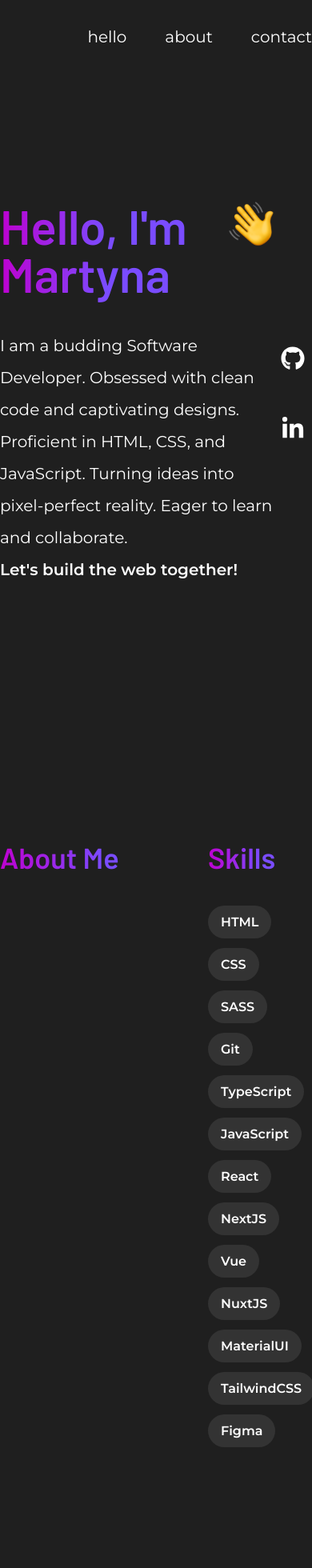
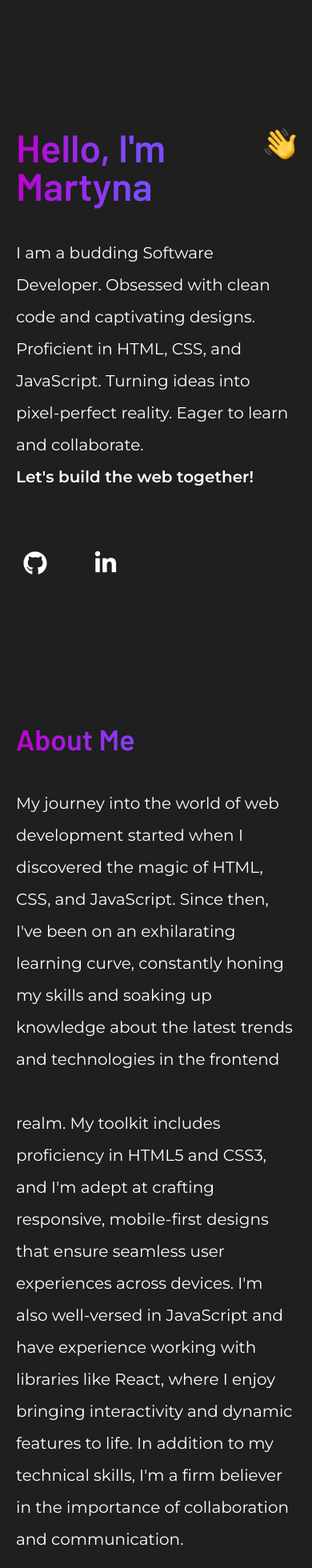
Before and after one commit to sharkanado/portfolio_website, a Next.js app: page / in a window 390 px wide. Shown: the top 1960 px of the page at 80% size. Built offline with nearby package versions, Linux system fonts and the light colour scheme.

Commit message:
feat: responsiveness

```diff
--- a/src/components/Footer.tsx
+++ b/src/components/Footer.tsx
@@ -4,7 +4,9 @@ import {SocialLinksHorizontal} from "./SocialLinks";
 
 const Footer = () => {
   return (
-    <div className={`${montserrat.className} bg-dark-grey py-10`}>
+    <div
+      className={`${montserrat.className} bg-dark-grey py-10 flex justify-center`}
+    >
       <SocialLinksHorizontal size={20} />
     </div>
   );
--- a/src/components/MainWrapper.tsx
+++ b/src/components/MainWrapper.tsx
@@ -3,7 +3,7 @@ import React from "react";
 const MainWrapper = ({children}: {children: React.ReactNode}) => {
   return (
     <div>
-      <div className="container mx-auto">{children}</div>
+      <div className="container mx-auto px-5">{children}</div>
     </div>
   );
 };
--- a/src/components/Navbar.tsx
+++ b/src/components/Navbar.tsx
@@ -29,11 +29,11 @@ const Navbar = () => {
 
   return (
     <div
-      className={`py-8 sticky top-0 left-0 transition-all duration-75 + ${
+      className={`hidden sm:block py-8 sticky top-0 left-0 transition-all duration-75 + ${
         isOnTop ? "" : "bg-dark-grey"
       }`}
     >
-      <nav className="flex gap-12 container mx-auto justify-end">
+      <nav className="flex gap-12 px-5 container mx-auto justify-end">
         {navLinks.map(({name, link}, idx) => (
           <Link
             key={idx}
--- a/src/components/SocialLinks.tsx
+++ b/src/components/SocialLinks.tsx
@@ -42,7 +42,7 @@ const SocialLinksHorizontal = ({size}: {size: number}) => {
     },
   ];
   return (
-    <div className="flex gap-10 justify-center">
+    <div className="flex gap-10">
       {socialLinks.map(({icon, link}, idx) => (
         <a
           key={idx}
--- a/src/pages/index.tsx
+++ b/src/pages/index.tsx
@@ -4,6 +4,7 @@ import {
   MainWrapper,
   Navbar,
   SectionHeader,
+  SocialLinksHorizontal,
   SocialLinksVertical,
 } from "@/src/components";
 import {montserratBold, montserrat, barlowBold} from "@/src/styles/fonts";
@@ -24,19 +25,19 @@ export default function Home() {
 
 const Hero = () => {
   return (
-    <div className="container mx-auto before:flex flex-col mt-40 mb-56">
-      <div className="flex justify-between">
+    <div className="container mx-auto before:flex flex-col pt-40 lg:pb-56 pb-20">
+      <div className="flex flex-col lg:flex-row justify-between mx-5">
         <div>
           <div className="flex gap-5">
             <p
-              className={`${barlowBold.className} text-6xl pb-10 gradientText`}
+              className={`${barlowBold.className} text-5xl sm:text-6xl pb-10 gradientText`}
             >
               Hello, I'm Martyna
             </p>
-            <img src="/waving-hand.png" className="h-14" />
+            <img src="/waving-hand.png" className="sm:h-14 h-10" />
           </div>
           <p
-            className={`${montserrat.className} leading-loose max-w-5xl text-xl`}
+            className={`${montserrat.className} leading-loose max-w-3xl xl:max-w-5xl text-xl`}
           >
             I am a budding Software Developer. Obsessed with clean code and
             captivating designs. Proficient in HTML, CSS, and JavaScript.
@@ -47,7 +48,12 @@ const Hero = () => {
             </span>
           </p>
         </div>
-        <SocialLinksVertical size={30} />
+        <div className="lg:hidden mt-16">
+          <SocialLinksHorizontal size={30} />
+        </div>
+        <div className="hidden lg:block">
+          <SocialLinksVertical size={30} />
+        </div>
       </div>
     </div>
   );
@@ -56,7 +62,7 @@ const Hero = () => {
 const Info = () => {
   return (
     <section id="about">
-      <div className="flex w-full pt-24 pb-20">
+      <div className="lg:flex w-full pt-24">
         <About />
         <Skills />
       </div>
@@ -81,7 +87,7 @@ const Skills = () => {
     "Figma",
   ];
   return (
-    <div className="w-1/3">
+    <div className="lg:w-1/3">
       <SectionHeader>Skills</SectionHeader>
       <div>
         {technologies.map((item) => (
@@ -96,11 +102,23 @@ const Skills = () => {
 
 const About = () => {
   return (
-    <div className="w-2/3">
+    <div className="lg:w-2/3 lg:mb-0 mb-20">
       <SectionHeader>About Me</SectionHeader>
-      <p
-        className={`${montserrat.className} leading-loose max-w-5xl text-xl`}
-      ></p>
+      <p className={`${montserrat.className} leading-loose max-w-5xl text-xl`}>
+        My journey into the world of web development started when I discovered
+        the magic of HTML, CSS, and JavaScript. Since then, I've been on an
+        exhilarating learning curve, constantly honing my skills and soaking up
+        knowledge about the latest trends and technologies in the frontend{" "}
+        <br />
+        <br />
+        realm. My toolkit includes proficiency in HTML5 and CSS3, and I'm adept
+        at crafting responsive, mobile-first designs that ensure seamless user
+        experiences across devices. I'm also well-versed in JavaScript and have
+        experience working with libraries like React, where I enjoy bringing
+        interactivity and dynamic features to life. In addition to my technical
+        skills, I'm a firm believer in the importance of collaboration and
+        communication.
+      </p>
     </div>
   );
 };
@@ -110,7 +128,7 @@ const Contact = () => {
     <section id="contact">
       <div className="pb-20 pt-24">
         <SectionHeader>Contact Me</SectionHeader>
-        <div className="flex">
+        <div className="lg:flex">
           <div className="flex-1"></div>
           <div className="flex-1">
             <form
```
